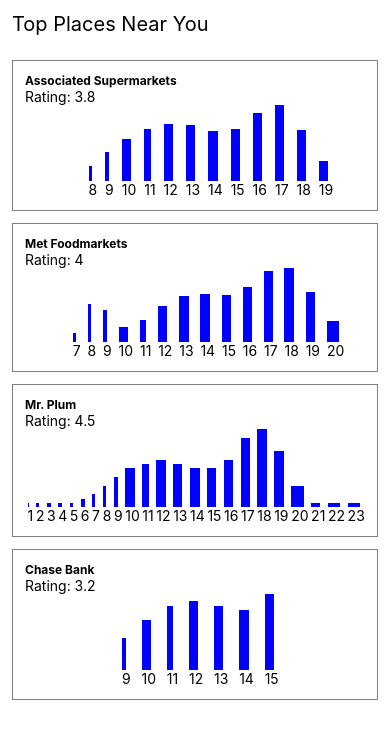
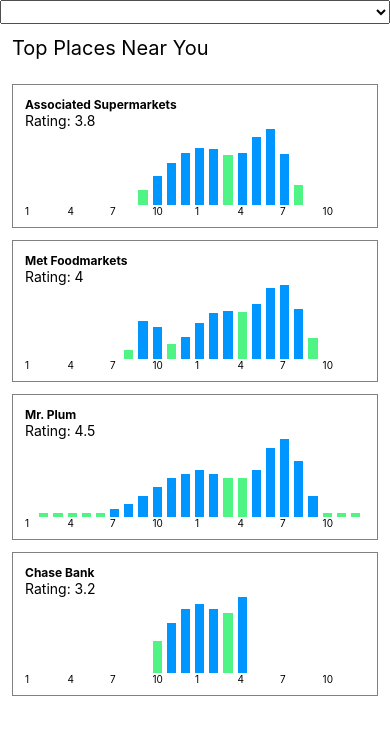
Before and after one commit to oliverswitzer/should-i-go-outside-now, a React Native app in the folder client/: screen / in a window 390 px wide. Shown: the top 738 px of the page. Built offline with nearby package versions, Linux system fonts and the light colour scheme.

Commit message:
Add nice coloring and adjust the grid so each place is equally aligned

```diff
--- a/client/App.tsx
+++ b/client/App.tsx
@@ -1,5 +1,5 @@
 import React, { useEffect, useState } from 'react';
-import { SafeAreaView, SectionList, Text, View } from 'react-native';
+import { Picker, SafeAreaView, SectionList, Text, View } from 'react-native';
 import { gateway, PlaceType } from "./Gateway";
 
 
@@ -19,6 +19,7 @@ const App = () => {
   }, []);
 
   return <SafeAreaView>
+    <Picker/>
     <SectionList
       renderItem={({ item, index }: { item: PlaceType, index: number}) => <Place item={item} key={index} />}
       renderSectionHeader={() => <Header/>}
@@ -29,23 +30,30 @@ const App = () => {
 
 const Header = () => <Text style={{ fontSize: 20, padding: 12 }}>Top Places Near You</Text>;
 
-const Place = ({ item }: { item: PlaceType }) => <View style={{ borderColor: 'gray', borderWidth: 1, padding: 12, margin: 12, marginBottom: 0 }}>
-  <Text style={{fontWeight: 'bold', fontSize: 12}}>{item.name}</Text>
+const Place = ({ item}: { item: PlaceType }) => {
+  const popularTimes = item.populartimes[1].data;
+
+  const isLocalMinimum = (index: number): boolean => {
+    const [before, current, after] = [popularTimes[index-1], popularTimes[index], popularTimes[index+1]];
+
+    return (current <= before || !before) &&
+      (current <= after || !after);
+  };
+
+  return <View style={{ borderColor: 'gray', borderWidth: 1, padding: 12, margin: 12, marginBottom: 0 }}>
+    <Text style={{ fontWeight: 'bold', fontSize: 12 }}>{item.name}</Text>
     <Text>Rating: {item.rating}</Text>
-  <View style={{flexDirection: 'row', alignItems: 'flex-end', justifyContent: 'space-between'}}>
+    <View style={{ flexDirection: 'row', alignItems: 'flex-end', justifyContent: 'space-between' }}>
       {
-      item.populartimes[1].data.map((popularity: number, index: number) => (
-        <View key={index}>
-          {popularity !== 0 && (
-            <>
-              <View style={{ height: popularity, marginRight: 5, backgroundColor: 'blue' }}/>
-              <Text>{index}</Text>
-            </>
-          )}
+        popularTimes.map((popularity: number, index: number) => (
+          <View key={index} style={{ flex: 1 }}>
+            <View style={{ height: popularity, marginRight: 5, backgroundColor: isLocalMinimum(index) ? 'rgba(0,240,79,0.69)' : '#0096ff' }}/>
+            <Text style={{ fontSize: 10, lineHeight: 13, height: 10 }}>{(index % 3) == 0 && (index + 1) % 12}</Text>
           </View>
         ))
       }
     </View>
   </View>;
+};
 
 export default App;
```
Lines whose indentation alone changed are shown as unchanged.
